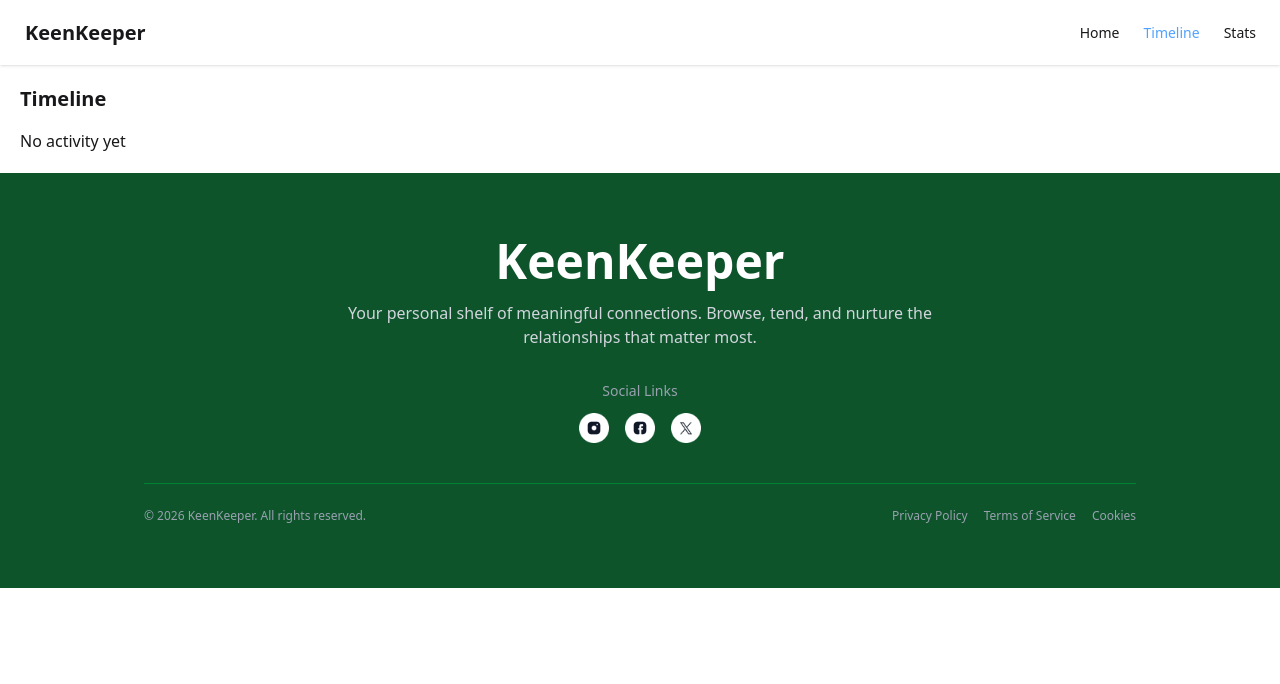
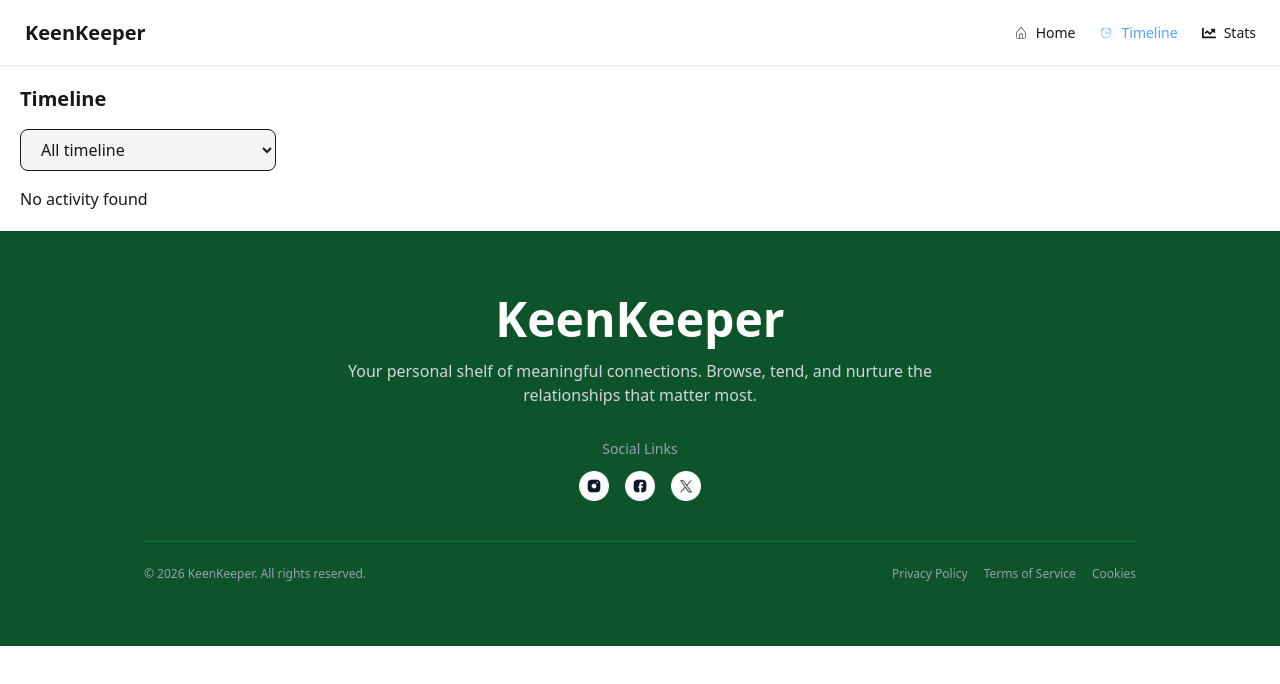
Before and after one commit to riazuddin4/keen-keeper, a Next.js app: page /timeline in a window 1280 px wide. Shown: the top 684 px of the page. Built offline with nearby package versions, Linux system fonts and the light colour scheme.

Commit message:
StatsPage section is added

```diff
--- a/package.json
+++ b/package.json
@@ -13,6 +13,7 @@
     "next": "16.2.3",
     "react": "19.2.4",
     "react-dom": "19.2.4",
+    "react-icons": "^5.6.0",
     "recharts": "^3.8.1"
   },
   "devDependencies": {
--- a/src/app/friends/[id]/page.jsx
+++ b/src/app/friends/[id]/page.jsx
@@ -15,7 +15,7 @@ export default function FriendDetails() {
             });
     }, [id]);
 
-    // if (!friend) return <p className="text-center mt-10">Loading...</p>;
+    if (!friend) return <p className="text-center mt-10">Loading...</p>;
 
     return (
         // <div className="max-w-xl mx-auto mt-10 p-6 bg-white shadow rounded text-center">
--- a/src/app/stats/page.jsx
+++ b/src/app/stats/page.jsx
@@ -1,25 +1,96 @@
-// import React from 'react';
-// import { Pie, PieChart, Tooltip } from 'recharts';
+"use client";
 
-// const StatsPage = ({ isAnimationActive = true }: { isAnimationActive?: boolean }) => {
-//     return (
-//         <PieChart width={400} height={400}>
-//       <Pie
-//         activeShape={{
-//           fill: 'red',
-//         }}
-//         data={[
-//           { name: 'Page A', uv: 590 },
-//           { name: 'Page B', uv: 590 },
-//           { name: 'Page C', uv: 868 },
-//         ]}
-//         dataKey="uv"
-//         isAnimationActive={isAnimationActive}
-//       />
-//       <Tooltip defaultIndex={2} />
-//       <RechartsDevtools />
-//     </PieChart>
-//     );
-// };
+import { useContext, useMemo } from "react";
+import { TimelineContext } from "@/components/context/TimeContext";
+import { PieChart, Pie, Tooltip, Cell, } from "recharts";
 
-// export default StatsPage;
+const COLORS = ["#3b82f6", "#22c55e", "#f97316"];
+
+const StatsPage = () => {
+  const { timeline } = useContext(TimelineContext);
+
+
+
+  const data = useMemo(() => {
+    const counts = { call: 0, text: 0, video: 0 };
+
+    timeline.forEach((item) => {
+      if (counts[item.type] !== undefined) {
+        counts[item.type]++;
+      }
+    });
+
+    return [
+      { name: "Call", value: counts.call },
+      { name: "Text", value: counts.text },
+      { name: "Video", value: counts.video },
+    ];
+  }, [timeline]);
+
+  return (
+    // <div className="flex flex-col items-center p-5">
+    //   <h2 className="text-xl font-bold mb-4">Friendship Analytics</h2>
+
+    //   <PieChart width={350} height={350}>
+    //     <Pie
+    //       data={data}
+    //       dataKey="value"
+    //       nameKey="name"
+    //       cx="50%"
+    //       cy="50%"
+    //       outerRadius={120}
+    //       label
+    //     >
+    //       {data.map((_, index) => (
+    //         <Cell key={index} fill={COLORS[index]} />
+    //       ))}
+    //     </Pie>
+
+    //     <Tooltip />
+    //   </PieChart>
+    // </div>
+    <div className="bg-white p-6 rounded-xl shadow">
+      <h2 className="text-2xl font-bold mb-4">
+        Friendship Analytics
+      </h2>
+
+      <p className="text-gray-500 mb-4">
+        By Interaction Type
+      </p>
+
+      <div className="flex flex-col items-center">
+        <PieChart width={250} height={250}>
+          <Pie
+            data={data}
+            innerRadius={70}
+            outerRadius={100}
+            paddingAngle={5}
+            dataKey="value"
+          >
+            {data.map((entry, index) => (
+              <Cell key={index} fill={COLORS[index]} />
+            ))}
+          </Pie>
+          <Tooltip />
+        </PieChart>
+
+
+        <div className="flex gap-4 mt-4 text-sm">
+          {data.map((item, index) => (
+            <span
+              key={index}
+              className="flex items-center gap-1 text-sm"
+              style={{ color: COLORS[index] }}
+            >
+              ● {item.name}
+            </span>
+          ))}
+
+        </div>
+
+      </div>
+    </div>
+  );
+};
+
+export default StatsPage;
--- a/src/app/timeline/page.jsx
+++ b/src/app/timeline/page.jsx
@@ -48,29 +48,103 @@
 // export default TimelinePage;
 
 
+// import { TimelineContext } from "@/components/context/TimeContext";
+// import { useContext, useState } from "react";
+
+
+// const TimelinePage = () => {
+//   const { timeline } = useContext(TimelineContext);
+//   const [filter, setFilter] = useState("all");
+
+//   const filteredTimeline =
+//     filter === "all"
+//       ? timeline
+//       : timeline.filter(item => item.type === filter);
+
+//   return (
+//     <div className="p-5">
+//       <h2 className="text-xl font-bold mb-4">Timeline</h2>
+//       <div className="flex gap-3 mb-5">
+//         <button onClick={() => setFilter("all")} className="btn">All</button>
+//         <button onClick={() => setFilter("call")} className="btn">Call</button>
+//         <button onClick={() => setFilter("text")} className="btn">Text</button>
+//         <button onClick={() => setFilter("video")} className="btn">Video</button>
+//       </div>
+
+//       <div>
+//         {filteredTimeline.map((item, index) => (
+//           <div key={index} className="p-3 bg-white mb-3 rounded shadow">
+//             <p>Type: {item.type}</p>
+//             <p>Time: {item.time}</p>
+//           </div>
+//         ))}
+//       </div>
+
+//       {timeline.length === 0 ? (
+//         <p>No activity yet</p>
+//       ) : (
+//         <div className="space-y-3">
+//           {timeline.map((item, index) => (
+//             <div
+//               key={index}
+//               className="p-3 border rounded-lg shadow-sm"
+//             >
+//               <p>Type: {item.type}</p>
+//               <p>Name: {item.name}</p>
+//               <p>Time: {item.time}</p>
+//             </div>
+//           ))}
+//         </div>
+//       )}
+//     </div>
+//   );
+// };
+
+// export default TimelinePage;
+
 import { TimelineContext } from "@/components/context/TimeContext";
-import { useContext } from "react";
-
+import { useContext, useState } from "react";
 
 const TimelinePage = () => {
   const { timeline } = useContext(TimelineContext);
+  const [filter, setFilter] = useState("all");
+
+  const filteredTimeline =
+    filter === "all"
+      ? timeline
+      : timeline.filter(item => item.type === filter);
 
   return (
     <div className="p-5">
       <h2 className="text-xl font-bold mb-4">Timeline</h2>
 
-      {timeline.length === 0 ? (
-        <p>No activity yet</p>
+
+      <div className="mb-4">
+        <select
+          onChange={(e) => setFilter(e.target.value)}
+          className=" md:w-64 px-4 py-2 border rounded-lg bg-gray-100 focus:outline-none"
+        >
+          <option value="all">All timeline</option>
+          <option value="call">Call</option>
+          <option value="text">Text</option>
+          <option value="video">Video</option>
+        </select>
+      </div>
+
+
+
+      {filteredTimeline.length === 0 ? (
+        <p>No activity found</p>
       ) : (
         <div className="space-y-3">
-          {timeline.map((item, index) => (
+          {filteredTimeline.map((item, index) => (
             <div
               key={index}
               className="p-3 border rounded-lg shadow-sm"
             >
               <p>Type: {item.type}</p>
+              <p>Name: {item.name}</p>
               <p>Time: {item.time}</p>
-              <p>Name: {item.name}</p>
             </div>
           ))}
         </div>
--- a/src/components/Navbar.jsx
+++ b/src/components/Navbar.jsx
@@ -2,6 +2,8 @@
 
 import Link from "next/link";
 import { usePathname } from "next/navigation";
+import { CiAlarmOn, CiHome } from "react-icons/ci";
+import { FaChartLine } from "react-icons/fa";
 
 
 
@@ -12,9 +14,9 @@ const Navbar = () => {
     console.log(pathname);
     const links = <>
 
-        <li><Link className={pathname === '/' ? 'text-blue-400' : ''} href="/">Home</Link></li>
-        <li><Link className={pathname === '/timeline' ? 'text-blue-400' : ''} href="/timeline">Timeline</Link></li>
-        <li><Link className={pathname === '/stats' ? 'text-blue-400' : ''} href="/stats">Stats</Link></li>
+        <li><Link className={pathname === '/' ? 'text-blue-400' : ''} href="/"><CiHome />Home</Link></li>
+        <li><Link className={pathname === '/timeline' ? 'text-blue-400' : ''} href="/timeline"><CiAlarmOn />Timeline</Link></li>
+        <li><Link className={pathname === '/stats' ? 'text-blue-400' : ''} href="/stats"><FaChartLine />Stats</Link></li>
 
 
     </>
--- a/src/components/button/Button.jsx
+++ b/src/components/button/Button.jsx
@@ -1,37 +1,10 @@
-// import React from 'react';
-
-// const Button = () => {
-//     return (
-//         <div className="flex mb-5 gap-4">
-//             <button onClick={() => router.push(`/timeline/${id}?type=call`)}
-//                 className="flex-1 bg-gray-100 p-3 rounded-lg flex flex-col items-center hover:bg-gray-200">
-
-//                 <span className="text-xs mt-1">Call</span>
-//             </button>
-
-//             <button
-//                 onClick={() => router.push(`/timeline/${id}?type=text`)}
-//                 className="flex-1 bg-gray-100 p-3 rounded-lg flex flex-col items-center hover:bg-gray-200">
-
-//                 <span className="text-xs mt-1">Text</span>
-//             </button>
-
-//             <button
-//                 onClick={() => router.push(`/timeline/${id}?type=video`)}
-//                 className="flex-1 bg-gray-100 p-3 rounded-lg flex flex-col items-center hover:bg-gray-200">
-
-//                 <span className="text-xs mt-1">Video</span>
-//             </button>
-//         </div>
-//     );
-// };
-
-// export default Button;
-
 
 import { useContext } from "react";
 // import { useRouter } from "next/navigation";
 import { TimelineContext } from "../context/TimeContext";
+import { IoCall } from "react-icons/io5";
+import { FaVideo } from "react-icons/fa";
+import { IoMdText } from "react-icons/io";
 
 const Button = ({ id, name }) => {
     // const router = useRouter();
@@ -55,21 +28,21 @@ const Button = ({ id, name }) => {
                 onClick={() => handleClick("call")}
                 className="flex-1 bg-gray-100 p-3 rounded-lg flex flex-col items-center hover:bg-gray-200"
             >
-                <span className="text-xs mt-1">Call</span>
+                <span className="flex items-center justify-center gap-2 text-xs mt-1"><IoCall /> Call</span>
             </button>
 
             <button
                 onClick={() => handleClick("text")}
                 className="flex-1 bg-gray-100 p-3 rounded-lg flex flex-col items-center hover:bg-gray-200"
             >
-                <span className="text-xs mt-1">Text</span>
+                <span className="flex items-center justify-center gap-2 text-xs mt-1"><IoMdText /> Text</span>
             </button>
 
             <button
                 onClick={() => handleClick("video")}
                 className="flex-1 bg-gray-100 p-3 rounded-lg flex flex-col items-center hover:bg-gray-200"
             >
-                <span className="text-xs mt-1">Video</span>
+                <span className="flex items-center justify-center gap-2 text-xs mt-1"><FaVideo /> Video</span>
             </button>
         </div>
     );
```
Also changed, not shown: 1 other file (tests, documents, lock files or other folders).
